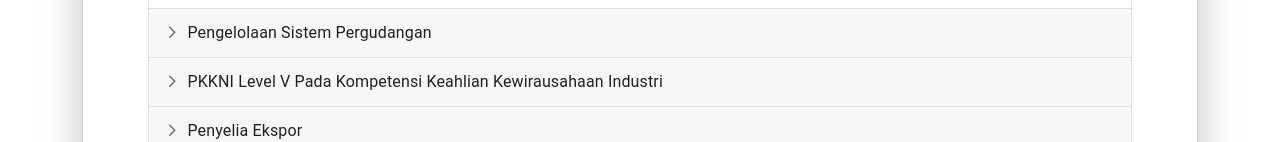
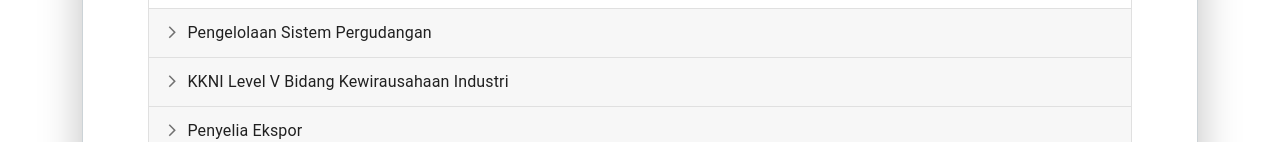
Before and after one commit to bellawatsonf/lspstiami, a Next.js app: page /sertifikasi in a window 1280 px wide. Shown: the part 810-952 px from the top of the page. Built offline with nearby package versions, Linux system fonts and the light colour scheme; no server answers.

Commit message:
benerin kkni

```diff
--- a/src/app/(public)/sertifikasi/data.js
+++ b/src/app/(public)/sertifikasi/data.js
@@ -35,7 +35,7 @@ let dataSkema = [
   {
     id: 3,
     no_skema: "dddsds22",
-    nama_skema: "PKKNI Level V Pada Kompetensi Keahlian Kewirausahaan Industri",
+    nama_skema: "KKNI Level V Bidang Kewirausahaan Industri",
     createdAt: new Date(),
     updatedAt: new Date(),
     unitkompetensi: [],
```
